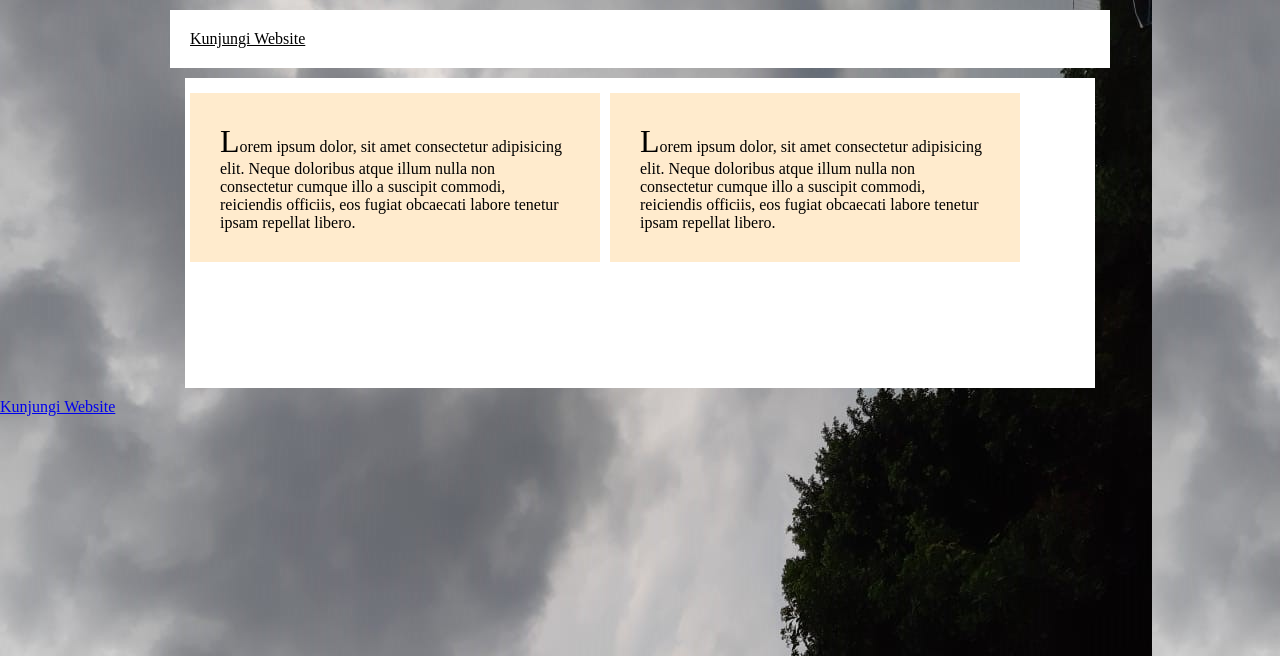
After one commit to n4v1er/webdasar, a PHP site: page /display.html in a window 1280 px wide. The commit adds this page. Shown: the top 656 px of the page. Run offline with PHP 8.4, Linux system fonts and the light colour scheme.

Commit message:
membuat display dan css

```diff
--- /dev/null
+++ b/display.html
@@ -0,0 +1,25 @@
+<!DOCTYPE html>
+<html lang="en">
+<head>
+    <meta charset="UTF-8">
+    <meta http-equiv="X-UA-Compatible" content="IE=edge">
+    <meta name="viewport" content="width=device-width, initial-scale=1.0">
+    <title>Document</title>
+    <link href="./style.css" rel="stylesheet"/>
+</head>
+<body>
+<div id="box-head">
+    <a href="https://seal.or.id" title="Website SEAL">Kunjungi Website</a>
+</div>
+<div id="box-body">
+    <div class="box">
+        <p>Lorem ipsum dolor, sit amet consectetur adipisicing elit. Neque doloribus atque illum nulla non consectetur cumque illo a suscipit commodi, reiciendis officiis, eos fugiat obcaecati labore tenetur ipsam repellat libero.</p>
+    </div>
+    <div class="box">
+        <p>Lorem ipsum dolor, sit amet consectetur adipisicing elit. Neque doloribus atque illum nulla non consectetur cumque illo a suscipit commodi, reiciendis officiis, eos fugiat obcaecati labore tenetur ipsam repellat libero.</p>
+    </div>
+    <div class="clear"></div>
+</div>
+<a style="display:block; margin-top: 10px; float: clear" href="https://seal.or.id" title="Website SEAL">Kunjungi Website</a>
+</body>
+</html>
--- a/style.css
+++ b/style.css
@@ -1,3 +1,13 @@
+* {
+    margin: 0 auto;
+}
+
+
+body {
+    background: url("./images/bg.jpg");
+}
+
+
 .brown-sugar {
     color:brown;
     font-family: 'Roboto';
@@ -12,3 +22,44 @@
     background-color: aqua;
     padding: 20px;
 }
+
+#box-head {
+    margin-top: 10px;
+    width: 900px;
+    background: #ffffff;
+    padding: 20px;
+    display: block;
+}
+
+#box-body {
+    margin-top: 10px;
+    width: 900px;
+    background: #ffffff;
+    padding: 5px;
+    height: 300px;
+}
+
+.box {
+    margin-top: 10px;
+    width: 350px;
+    background-color: blanchedalmond;
+    margin-right: 10px;
+    float: left;
+    padding: 30px;
+}
+
+.clear {
+    float: clear;
+}
+
+p::first-letter {
+    font-size: xx-large;
+}
+
+div a {
+    color:black;
+}
+
+div a:hover {
+    color:red;
+}
```
Also changed, not shown: images/bg.jpg (added).
